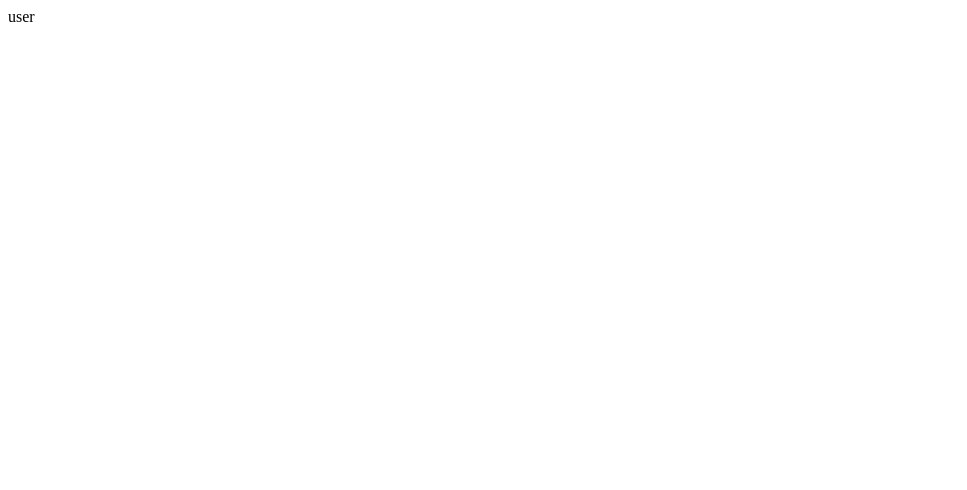
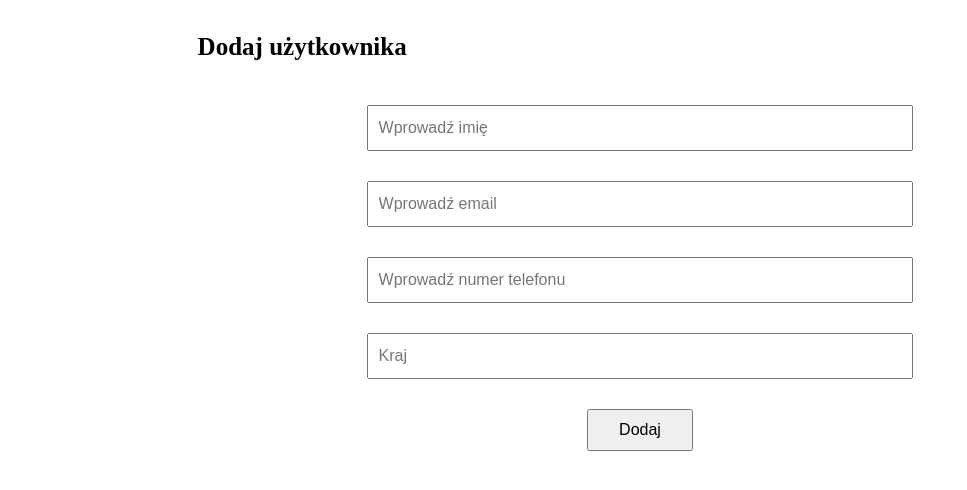
Before and after one commit to p738dev/ReactCRUDApp, a React (Create React App) app: page / in a window 1280 px wide. Shown: the top 490 px of the page, without its empty margins (0-967 px from the left). Built offline with nearby package versions, Linux system fonts and the light colour scheme.

Commit message:
RT-5: Edit AddUser components and add option add new user

```diff
--- a/package.json
+++ b/package.json
@@ -6,10 +6,12 @@
     "@testing-library/jest-dom": "^5.16.5",
     "@testing-library/react": "^13.4.0",
     "@testing-library/user-event": "^13.5.0",
+    "axios": "^1.4.0",
     "react": "^18.2.0",
     "react-dom": "^18.2.0",
     "react-router-dom": "^6.11.2",
     "react-scripts": "5.0.1",
+    "styled-components": "^5.3.11",
     "web-vitals": "^2.1.4"
   },
   "scripts": {
--- a/src/components/AddUser.js
+++ b/src/components/AddUser.js
@@ -13,9 +13,20 @@ const AddUser = () => {
   const [email, setEmail] = useState("");
   const [phone, setPhone] = useState("");
   const [country, setCountry] = useState("");
+  //const [persons, setPersons] = useState([]);
+
+  const newPerson = (newPerson) => {
+    setPersons((prev) => [...prev, newPerson]);
+  };
 
   const savePerson = (e) => {
-    e.preventDefault();
+    e.preventDefault(e);
+    newPerson({
+      name: name,
+      email: email,
+      phone: phone,
+      country: country,
+    });
   };
 
   return (
@@ -32,21 +43,18 @@ const AddUser = () => {
         <StyledInput
           type="text"
           placeholder="Wprowadź email"
-          name="email"
           value={email}
           onChange={(e) => setEmail(e.target.value)}
         />
         <StyledInput
           type="number"
           placeholder="Wprowadź numer telefonu"
-          name="phone"
           value={phone}
           onChange={(e) => setPhone(e.target.value)}
         />
         <StyledInput
           type="text"
           placeholder="Kraj"
-          name="country"
           value={country}
           onChange={(e) => setCountry(e.target.value)}
         />
--- a/src/components/Users.js
+++ b/src/components/Users.js
@@ -1,6 +1,11 @@
 import React from "react";
+import AddUser from "./AddUser";
 const Users = () => {
-  return <div>user</div>;
+  return (
+    <div>
+      <AddUser />
+    </div>
+  );
 };
 
 export default Users;
```
Also changed, not shown: 1 other file (tests, documents, lock files or other folders).
